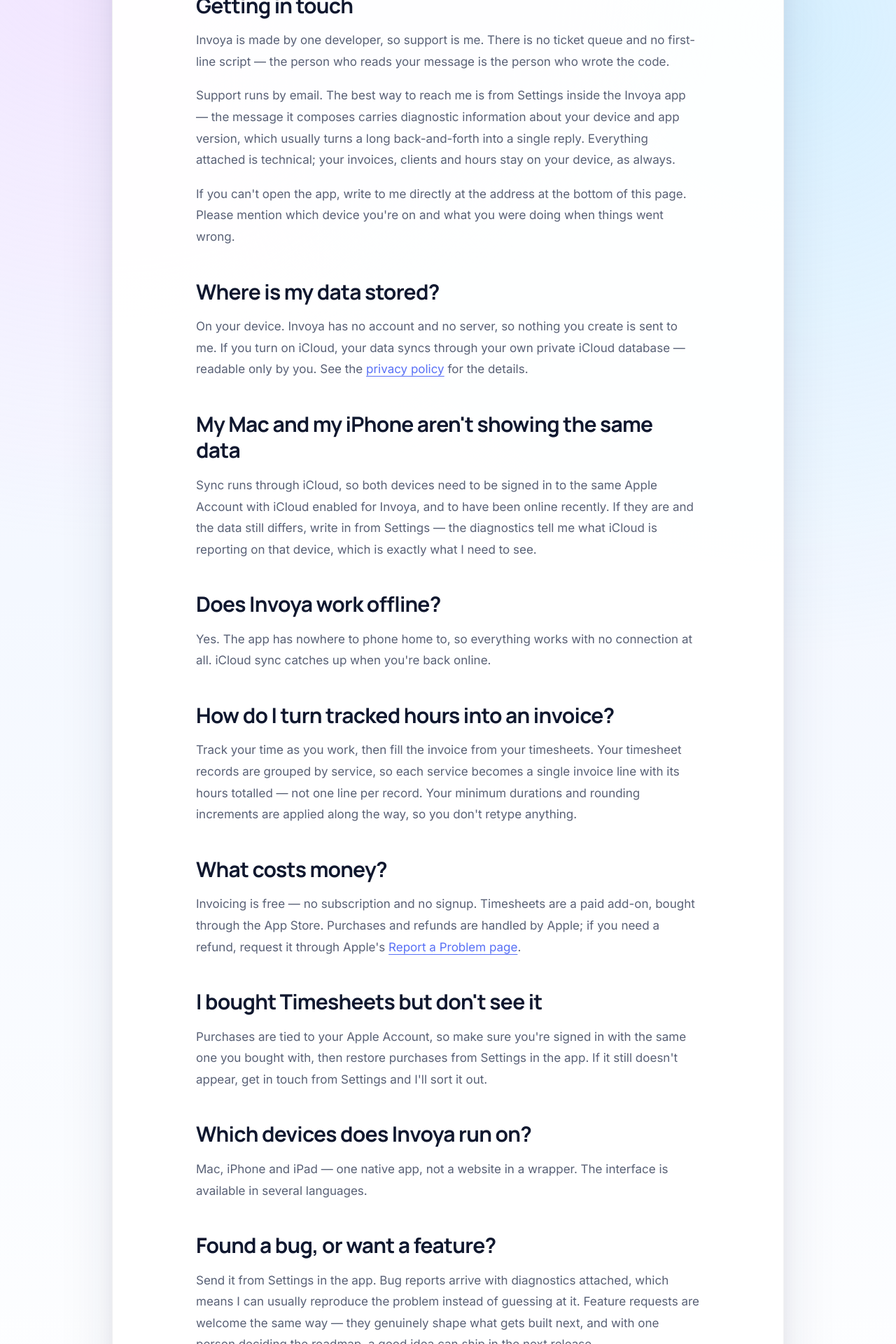
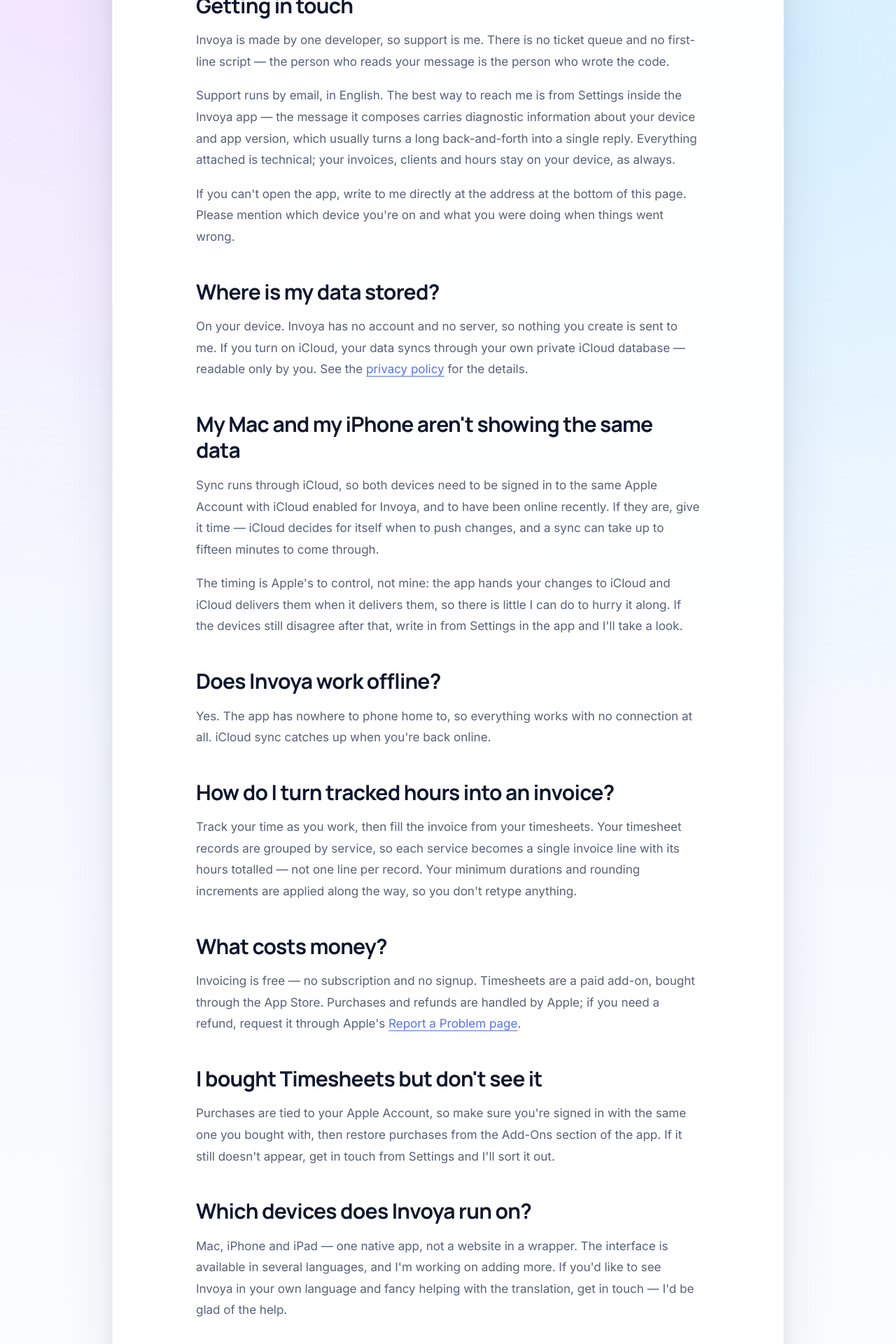
Before and after one commit to DariaKott/invoya-website, a Next.js app: page /support in a window 1280 px wide. Shown: the part 440-2360 px from the top of the page at 70% size. Built offline with nearby package versions, Linux system fonts and the light colour scheme.

Commit message:
update support and privacy page content

```diff
--- a/src/app/support/page.tsx
+++ b/src/app/support/page.tsx
@@ -52,12 +52,12 @@ export default function SupportPage() {
           </p>
 
           <p>
-            Support runs by email. The best way to reach me is from Settings
-            inside the Invoya app — the message it composes carries diagnostic
-            information about your device and app version, which usually turns a
-            long back-and-forth into a single reply. Everything attached is
-            technical; your invoices, clients and hours stay on your device, as
-            always.
+            Support runs by email, in English. The best way to reach me is from
+            Settings inside the Invoya app — the message it composes carries
+            diagnostic information about your device and app version, which
+            usually turns a long back-and-forth into a single reply. Everything
+            attached is technical; your invoices, clients and hours stay on your
+            device, as always.
           </p>
 
           <p>
@@ -84,9 +84,17 @@ export default function SupportPage() {
           <p>
             Sync runs through iCloud, so both devices need to be signed in to
             the same Apple Account with iCloud enabled for Invoya, and to have
-            been online recently. If they are and the data still differs, write
-            in from Settings — the diagnostics tell me what iCloud is reporting
-            on that device, which is exactly what I need to see.
+            been online recently. If they are, give it time — iCloud decides
+            for itself when to push changes, and a sync can take up to fifteen
+            minutes to come through.
+          </p>
+
+          <p>
+            The timing is Apple&apos;s to control, not mine: the app hands your
+            changes to iCloud and iCloud delivers them when it delivers them, so
+            there is little I can do to hurry it along. If the devices still
+            disagree after that, write in from Settings in the app and I&apos;ll
+            take a look.
           </p>
         </section>
 
@@ -136,8 +144,8 @@ export default function SupportPage() {
           <p>
             Purchases are tied to your Apple Account, so make sure you&apos;re
             signed in with the same one you bought with, then restore purchases
-            from Settings in the app. If it still doesn&apos;t appear, get in
-            touch from Settings and I&apos;ll sort it out.
+            from the Add-Ons section of the app. If it still doesn&apos;t
+            appear, get in touch from Settings and I&apos;ll sort it out.
           </p>
         </section>
 
@@ -146,7 +154,10 @@ export default function SupportPage() {
 
           <p>
             Mac, iPhone and iPad — one native app, not a website in a wrapper.
-            The interface is available in several languages.
+            The interface is available in several languages, and I&apos;m
+            working on adding more. If you&apos;d like to see Invoya in your
+            own language and fancy helping with the translation, get in touch —
+            I&apos;d be glad of the help.
           </p>
         </section>
 
@@ -155,11 +166,10 @@ export default function SupportPage() {
 
           <p>
             Send it from Settings in the app. Bug reports arrive with
-            diagnostics attached, which means I can usually reproduce the
-            problem instead of guessing at it. Feature requests are welcome the
-            same way — they genuinely shape what gets built next, and with one
-            person deciding the roadmap, a good idea can ship in the next
-            release.
+            diagnostics attached, which helps the investigation enormously.
+            Feature requests are welcome the same way — they genuinely shape
+            what gets built next, and with one person deciding the roadmap, a
+            good idea can ship in the next release.
           </p>
         </section>
 
```
Also changed, not shown: src/app/privacy/page.tsx (+27 -19 lines).
